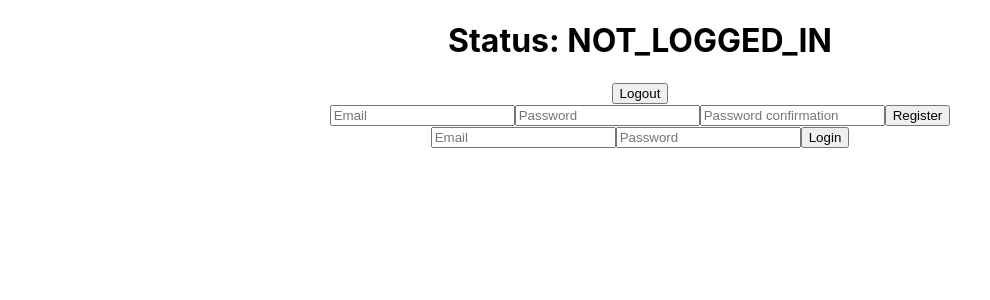
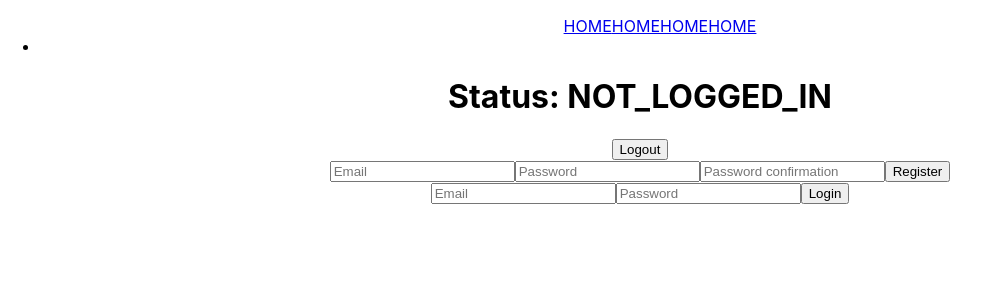
Before and after one commit to imhilla/TelCars, a React (Create React App) app in the folder react-frontend/: page / in a window 1280 px wide. Shown: the top 300 px of the page, without its empty margins (0-990 px from the left). Built offline with nearby package versions, Linux system fonts and the light colour scheme; no server answers.

Commit message:
add nav links

```diff
--- a/react-frontend/src/components/App.js
+++ b/react-frontend/src/components/App.js
@@ -71,6 +71,15 @@ class App extends React.Component {
     return (
       <div className="App">
         <Router>
+          <nav>
+            <ul>
+              <Link to="/" className="lii">HOME</Link>
+              <Link to="/" className="lii">HOME</Link>
+              <Link to="/" className="lii">HOME</Link>
+              <Link to="/" className="lii">HOME</Link>
+              <li />
+            </ul>
+          </nav>
           <Switch>
             <Route
               exact
--- a/react-frontend/src/components/auth/Login.js
+++ b/react-frontend/src/components/auth/Login.js
@@ -47,9 +47,9 @@ class Login extends React.Component {
     const { email, password } = this.state;
     return (
       <div>
-        <form onSubmit={this.handleSubmit}>
-          <input type="email" name="email" placeholder="Email" value={email} onChange={this.handleChange} required />
-          <input type="password" name="password" placeholder="Password" value={password} onChange={this.handleChange} required />
+        <form onSubmit={this.handleSubmit} autoComplete="off">
+          <input type="email" name="email" placeholder="Email" value={email} onChange={this.handleChange} autoComplete="off" required />
+          <input type="password" name="password" placeholder="Password" value={password} onChange={this.handleChange} autoComplete="off" required />
           <button type="submit">Login</button>
         </form>
       </div>
```
